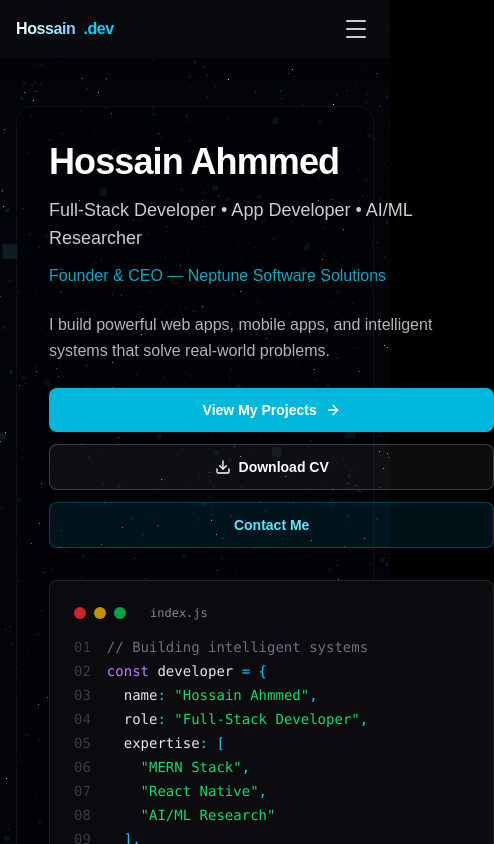
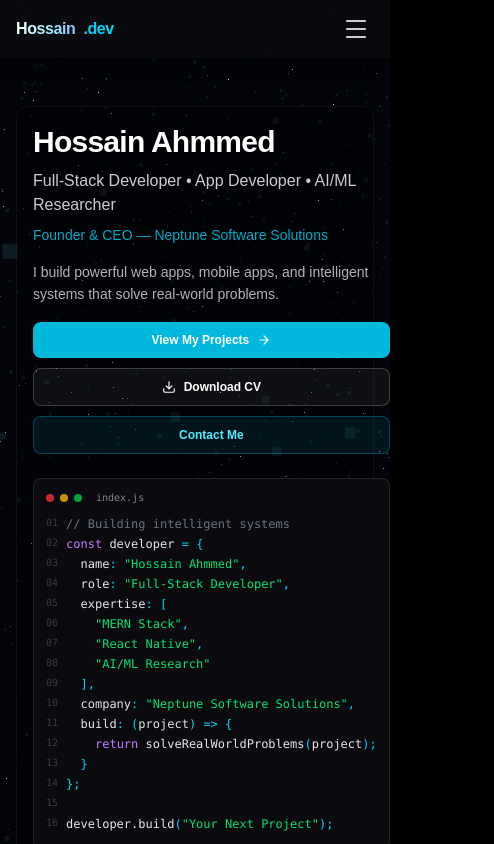
Before and after one commit to hossaintaufiq/Portfolio_Latest, a Next.js app: page / in a window 390 px wide. Shown: the top 844 px of the page, 494 px wide, since content can reach past the window. Built offline with nearby package versions, Linux system fonts and the light colour scheme.

Commit message:
solving the responsiveness issue

```diff
--- a/app/page.js
+++ b/app/page.js
@@ -151,46 +151,46 @@ const developer = {
 developer.build("Your Next Project");`;
 
   return (
-    <div className="flex flex-col gap-24 pb-16">
+    <div className="flex flex-col gap-16 pb-12 sm:gap-20 sm:pb-16 lg:gap-24">
       {/* Hero Section */}
-      <section className="rounded-2xl border border-white/5 bg-black/30 p-8 sm:p-12">
-        <div className="grid gap-8 lg:grid-cols-2 lg:items-center lg:gap-12">
+      <section className="rounded-xl border border-white/5 bg-black/30 p-4 sm:p-6 md:p-8 lg:p-12">
+        <div className="grid gap-6 sm:gap-8 lg:grid-cols-2 lg:items-center lg:gap-12">
           {/* Part 1: Text Content - Left Side */}
-          <div className="space-y-6">
-            <div className="space-y-3">
-              <h1 className="text-4xl font-bold leading-tight tracking-tight text-white sm:text-5xl lg:text-6xl">
+          <div className="space-y-4 sm:space-y-5 lg:space-y-6">
+            <div className="space-y-2 sm:space-y-3">
+              <h1 className="text-3xl font-bold leading-tight tracking-tight text-white sm:text-4xl md:text-5xl lg:text-6xl">
                 Hossain Ahmmed
               </h1>
-              <p className="text-lg font-medium text-white/80 sm:text-xl">
+              <p className="text-base font-medium text-white/80 sm:text-lg md:text-xl">
                 Full-Stack Developer • App Developer • AI/ML Researcher
               </p>
-              <p className="text-base text-cyan-400/80 sm:text-lg">
+              <p className="text-sm text-cyan-400/80 sm:text-base md:text-lg">
                 Founder & CEO — Neptune Software Solutions
               </p>
             </div>
 
-            <p className="text-base leading-relaxed text-white/70 sm:text-lg">
+            <p className="text-sm leading-relaxed text-white/70 sm:text-base md:text-lg">
               I build powerful web apps, mobile apps, and intelligent systems that solve real-world problems.
             </p>
 
-            <div className="flex flex-col gap-3 sm:flex-row sm:flex-wrap">
+            <div className="flex flex-col gap-2.5 sm:flex-row sm:flex-wrap sm:gap-3">
               <Link
                 href="/projects"
-                className="group inline-flex items-center justify-center gap-2 rounded-lg bg-cyan-500 px-6 py-3 text-sm font-semibold text-white transition-all duration-300 hover:bg-cyan-600"
+                className="group inline-flex items-center justify-center gap-2 rounded-lg bg-cyan-500 px-5 py-2.5 text-xs font-semibold text-white transition-all duration-300 hover:bg-cyan-600 sm:px-6 sm:py-3 sm:text-sm"
               >
                 View My Projects
-                <ArrowRight className="h-4 w-4 transition-transform group-hover:translate-x-1" />
+                <ArrowRight className="h-3.5 w-3.5 sm:h-4 sm:w-4 transition-transform group-hover:translate-x-1" />
               </Link>
               <Link
                 href="/contact"
-                className="inline-flex items-center justify-center gap-2 rounded-lg border border-white/20 bg-white/5 px-6 py-3 text-sm font-semibold text-white transition-all duration-300 hover:bg-white/10"
+                className="inline-flex items-center justify-center gap-2 rounded-lg border border-white/20 bg-white/5 px-5 py-2.5 text-xs font-semibold text-white transition-all duration-300 hover:bg-white/10 sm:px-6 sm:py-3 sm:text-sm"
               >
-                <Download className="h-4 w-4" />
+                <Download className="h-3.5 w-3.5 sm:h-4 sm:w-4" />
                 Download CV
               </Link>
               <Link
                 href="/contact"
-                className="inline-flex items-center justify-center gap-2 rounded-lg border border-cyan-500/30 bg-cyan-500/10 px-6 py-3 text-sm font-semibold text-cyan-300 transition-all duration-300 hover:bg-cyan-500/20"
+                className="inline-flex items-center justify-center gap-2 rounded-lg border border-cyan-500/30 bg-cyan-500/10 px-5 py-2.5 text-xs font-semibold text-cyan-300 transition-all duration-300 hover:bg-cyan-500/20 sm:px-6 sm:py-3 sm:text-sm"
               >
                 Contact Me
               </Link>
@@ -198,23 +198,23 @@ developer.build("Your Next Project");`;
           </div>
 
           {/* Part 2: Code Display - Right Side */}
-          <div className="rounded-lg border border-white/10 bg-[#0a0a0f] p-6 font-mono text-sm">
-          <div className="mb-4 flex items-center gap-2">
-            <div className="h-3 w-3 rounded-full bg-red-500/80"></div>
-            <div className="h-3 w-3 rounded-full bg-yellow-500/80"></div>
-            <div className="h-3 w-3 rounded-full bg-green-500/80"></div>
-            <span className="ml-4 text-xs text-white/50">index.js</span>
+          <div className="rounded-lg border border-white/10 bg-[#0a0a0f] p-3 sm:p-4 md:p-5 lg:p-6 font-mono text-xs sm:text-sm">
+          <div className="mb-3 flex items-center gap-1.5 sm:mb-4 sm:gap-2">
+            <div className="h-2 w-2 rounded-full bg-red-500/80 sm:h-3 sm:w-3"></div>
+            <div className="h-2 w-2 rounded-full bg-yellow-500/80 sm:h-3 sm:w-3"></div>
+            <div className="h-2 w-2 rounded-full bg-green-500/80 sm:h-3 sm:w-3"></div>
+            <span className="ml-2 text-[10px] text-white/50 sm:ml-4 sm:text-xs">index.js</span>
           </div>
-          <pre className="overflow-x-auto">
-            <code className="text-white/90">
+          <pre className="overflow-x-auto -mx-1 px-1 sm:mx-0 sm:px-0 scrollbar-thin scrollbar-thumb-cyan-500/20 scrollbar-track-transparent">
+            <code className="block text-white/90">
               {codeSnippet.split('\n').map((line, index) => {
                 const isComment = line.trim().startsWith('//');
 
                 if (isComment) {
                   return (
-                    <div key={index} className="flex min-h-6">
-                      <span className="select-none text-white/20 pr-4">{String(index + 1).padStart(2, '0')}</span>
-                      <span className="flex-1 text-gray-500">{line}</span>
+                    <div key={index} className="flex min-h-5 sm:min-h-6">
+                      <span className="select-none text-white/20 pr-2 text-[10px] sm:pr-4 sm:text-xs">{String(index + 1).padStart(2, '0')}</span>
+                      <span className="flex-1 text-gray-500 break-words sm:break-normal">{line}</span>
                     </div>
                   );
                 }
@@ -269,9 +269,9 @@ developer.build("Your Next Project");`;
                 };
 
                 return (
-                  <div key={index} className="flex min-h-6">
-                    <span className="select-none text-white/20 pr-4">{String(index + 1).padStart(2, '0')}</span>
-                    <span className="flex-1 whitespace-pre">{highlightJS(line)}</span>
+                  <div key={index} className="flex min-h-5 sm:min-h-6">
+                    <span className="select-none text-white/20 pr-2 text-[10px] sm:pr-4 sm:text-xs">{String(index + 1).padStart(2, '0')}</span>
+                    <span className="flex-1 whitespace-pre break-words sm:break-normal">{highlightJS(line)}</span>
                   </div>
                 );
               })}
```
